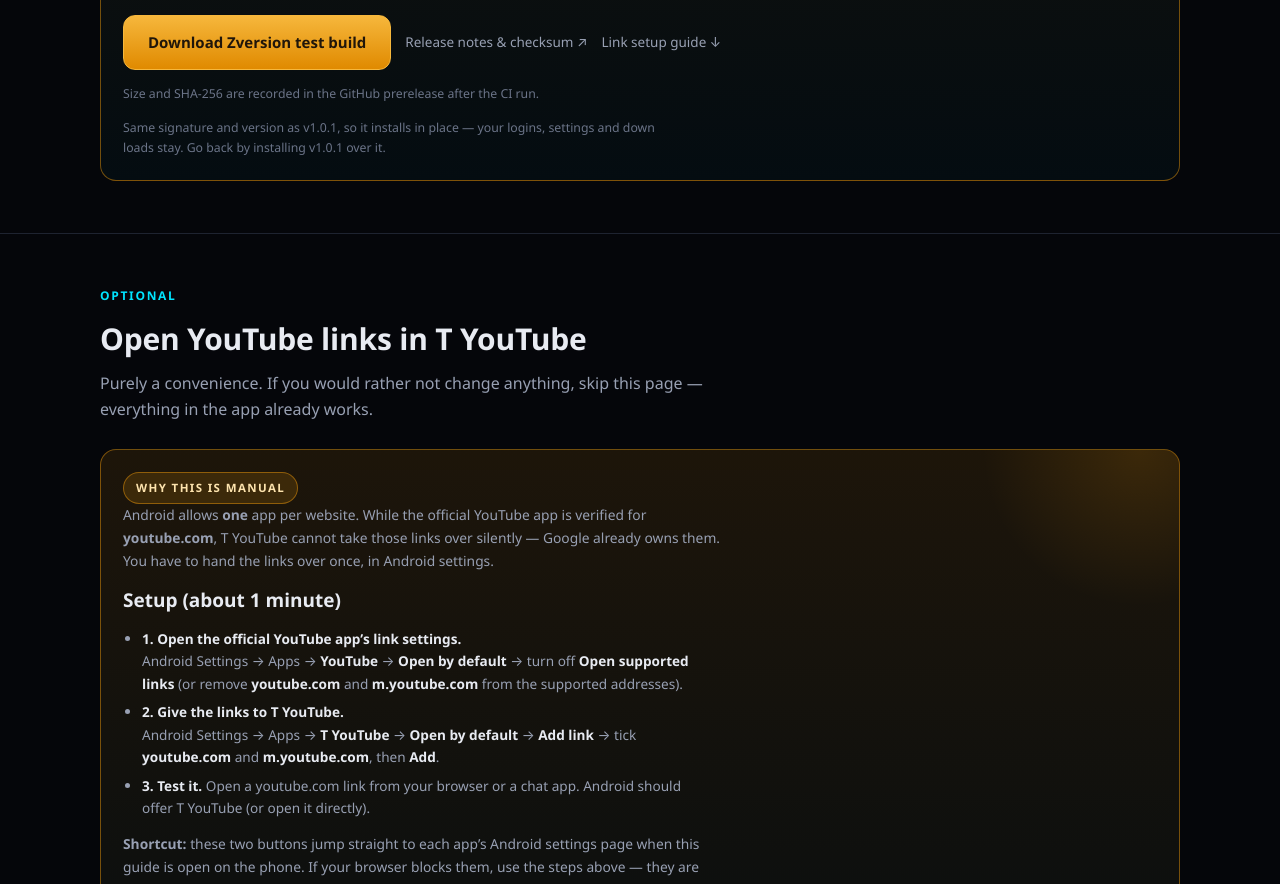
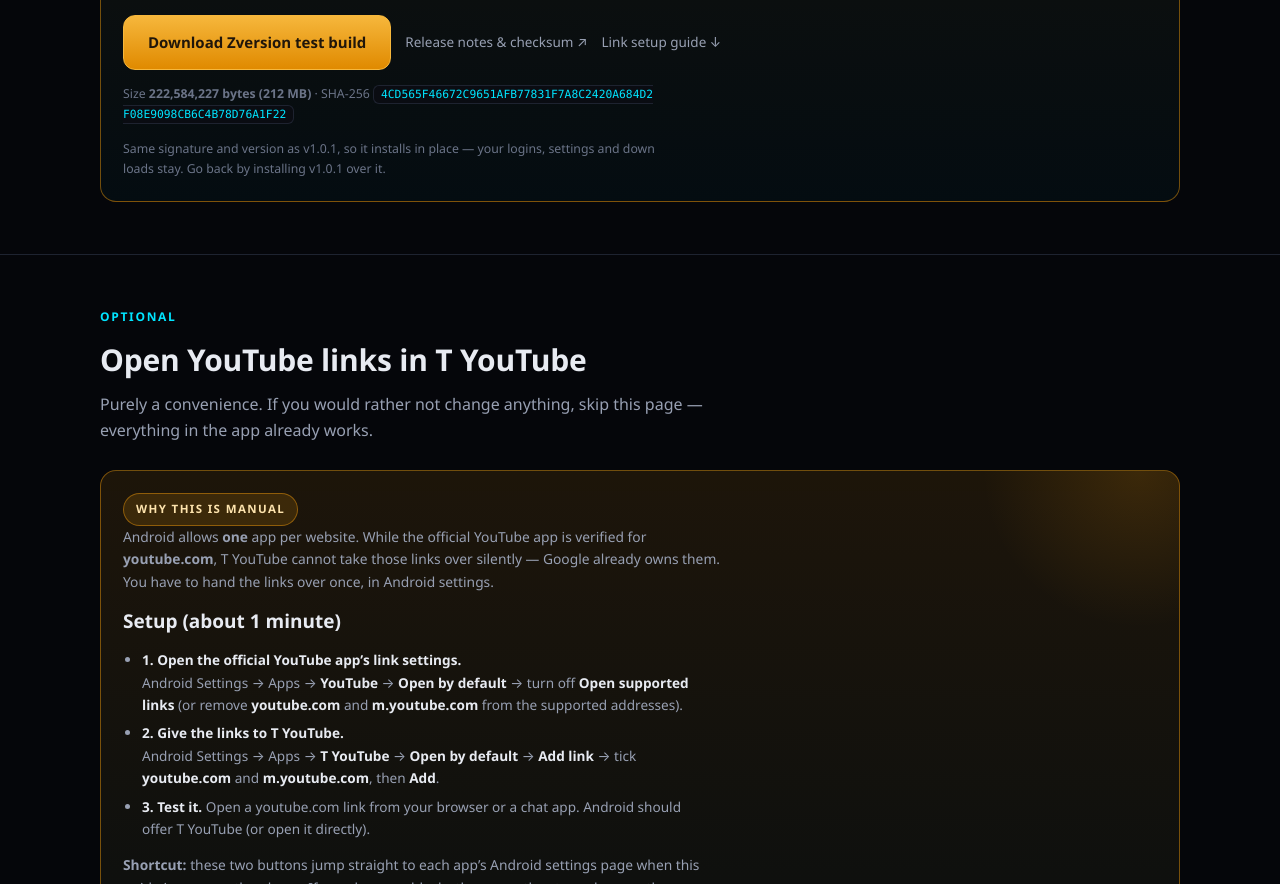
Before and after one commit to engrtarun/T-YouTube, a plain HTML site: page docs/index.html in a window 1280 px wide. Shown: the part 5956-6840 px from the top of the page. Drawn offline with Linux system fonts and the light colour scheme.

Commit message:
docs: record Zversion APK size and SHA-256

```diff
--- a/docs/index.html
+++ b/docs/index.html
@@ -515,7 +515,8 @@
         <a class="tb-link" href="#links">Link setup guide ↓</a>
       </div>
       <p class="tb-sum">
-        Size and SHA-256 are recorded in the GitHub prerelease after the CI run.
+        Size <b>222,584,227 bytes (212 MB)</b> · SHA-256
+        <span class="k">4CD565F46672C9651AFB77831F7A8C2420A684D2F08E9098CB6C4B78D76A1F22</span>
       </p>
       <p class="tb-sum">
         Same signature and version as v1.0.1, so it installs in place — your logins,
```
Also changed, not shown: 2 other files.
